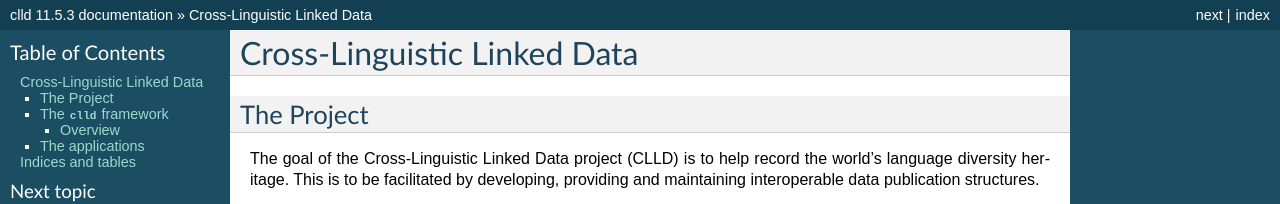
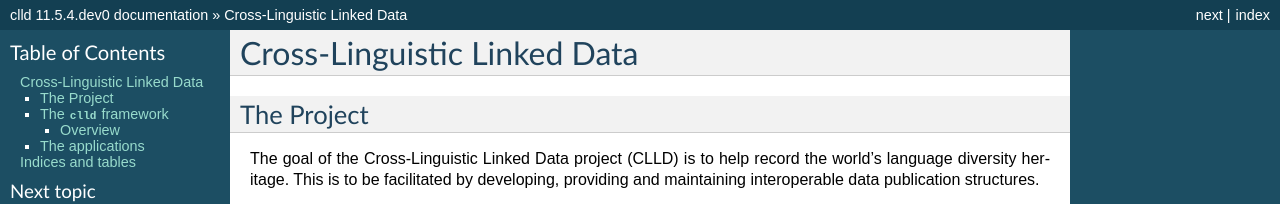
Before and after one commit to clld/clld, a Sphinx documentation site: the page built from docs/index.rst, in a window 1280 px wide and 900 px high. Shown: the top 204 px of the window. Built offline with Sphinx 7.4.7, drawn with Linux system fonts in a browser that asks for light colours; some of the changed text lies outside the part shown.

Commit message:
bump version for development

```diff
--- a/docs/conf.py
+++ b/docs/conf.py
@@ -55,10 +55,10 @@ copyright = 'Max Planck Society'
 # built documents.
 #
 # The full version, including alpha/beta/rc tags.
-release = '11.5.3'
+release = '11.5.4.dev0'
 
 # The short X.Y version.
-version = '11.5.3'
+version = '11.5.4.dev0'
 
 # The language for content autogenerated by Sphinx. Refer to documentation
 # for a list of supported languages.
--- a/setup.cfg
+++ b/setup.cfg
@@ -1,6 +1,6 @@
 [metadata]
 name = clld
-version = 11.5.3
+version = 11.5.4.dev0
 license = Apache 2.0
 license_files = LICENSE
 author = Robert Forkel
--- a/src/clld/__init__.py
+++ b/src/clld/__init__.py
@@ -3,7 +3,7 @@ import collections
 from clld.db.models import common
 from clld import interfaces
 
-__version__ = "11.5.3"
+__version__ = "11.5.4.dev0"
 
 
 class Resource(collections.namedtuple('Resource', 'name model interface with_index with_rdfdump')):
```
